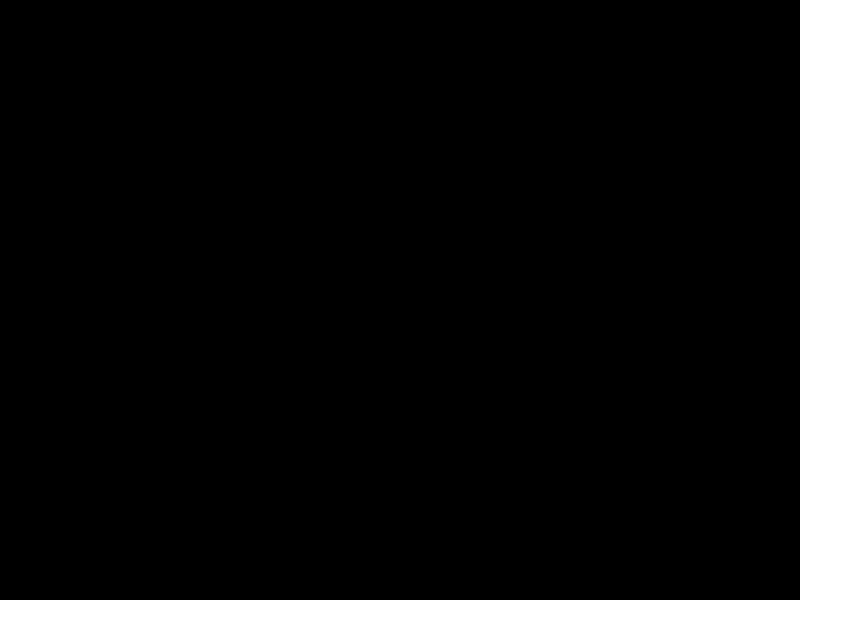
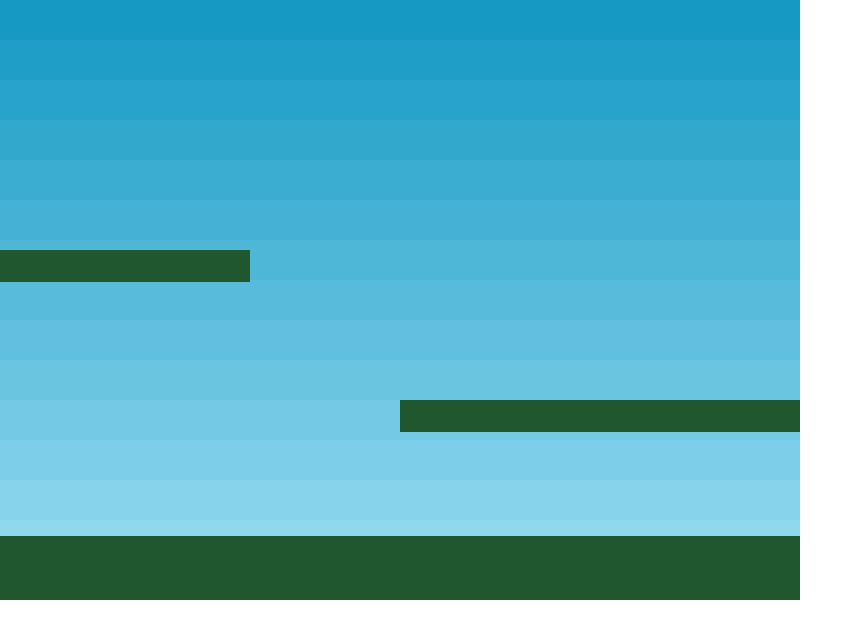
Before and after one commit to travis-dalhoff/Phaser-Games, a plain HTML site: page Platform Game/index.html in a window 1280 px wide. Shown: the whole page, without its empty margins (0-863 px from the left). Drawn offline with Linux system fonts and the light colour scheme; animation ran at ten frames a second.

Commit message:
Loaded game assets and built game world

```diff
--- a/Platform Game/index.html
+++ b/Platform Game/index.html
@@ -2,7 +2,7 @@
 <html lang="en">
 <head>
 	<meta charset="UTF-8" />
-	<title>Phaser - Making your first game, part 1</title>
+	<title>Phaser Platformer</title>
 	<script type="text/javascript" src="js/phaser.min.js"></script>
     <style type="text/css">
         body {
@@ -17,9 +17,48 @@
 var game = new Phaser.Game(800, 600, Phaser.AUTO, '', { preload: preload, create: create, update: update });
 
 function preload() {
+
+	game.load.image("sky", "assets/sky.png");
+	game.load.image("ground", "assets/platform.png");
+	game.load.image("star", "assets/star.png");
+	game.load.spritesheet("dude", "assets/dude.png");
+
 }
 
+var platforms;
+
 function create() {
+
+	// Enable Phaser Arcade Physics System
+	game.physics.startSystem(Phaser.Physics.Arcade);
+
+	// Adds the sky background
+	game.add.sprite(0, 0, "sky");
+
+	// Adds group of platforms: ground and 2 ledges
+	platforms = game.add.group();
+
+	// Enable physics for any object this created in platforms group
+	platforms.enableBody = true;
+
+	// Create the ground
+	var ground = platforms.create(0, game.world.height - 64, "ground");
+
+	// Scales ground to fit the width of the game (the original sprite is 400x32 in size)
+	ground.scale.setTo(2, 2);
+
+	// Stops ground from moving away when player jumps on it
+	ground.body.immovable = true;
+
+	// Creates two ledges
+	var ledge = platforms.create(400, 400, "ground");
+
+	ledge.body.immovable = true;
+
+	ledge = platforms.create(-150, 250, "ground");
+
+	ledge.body.immovable = true;
+
 }
 
 function update() {
```
